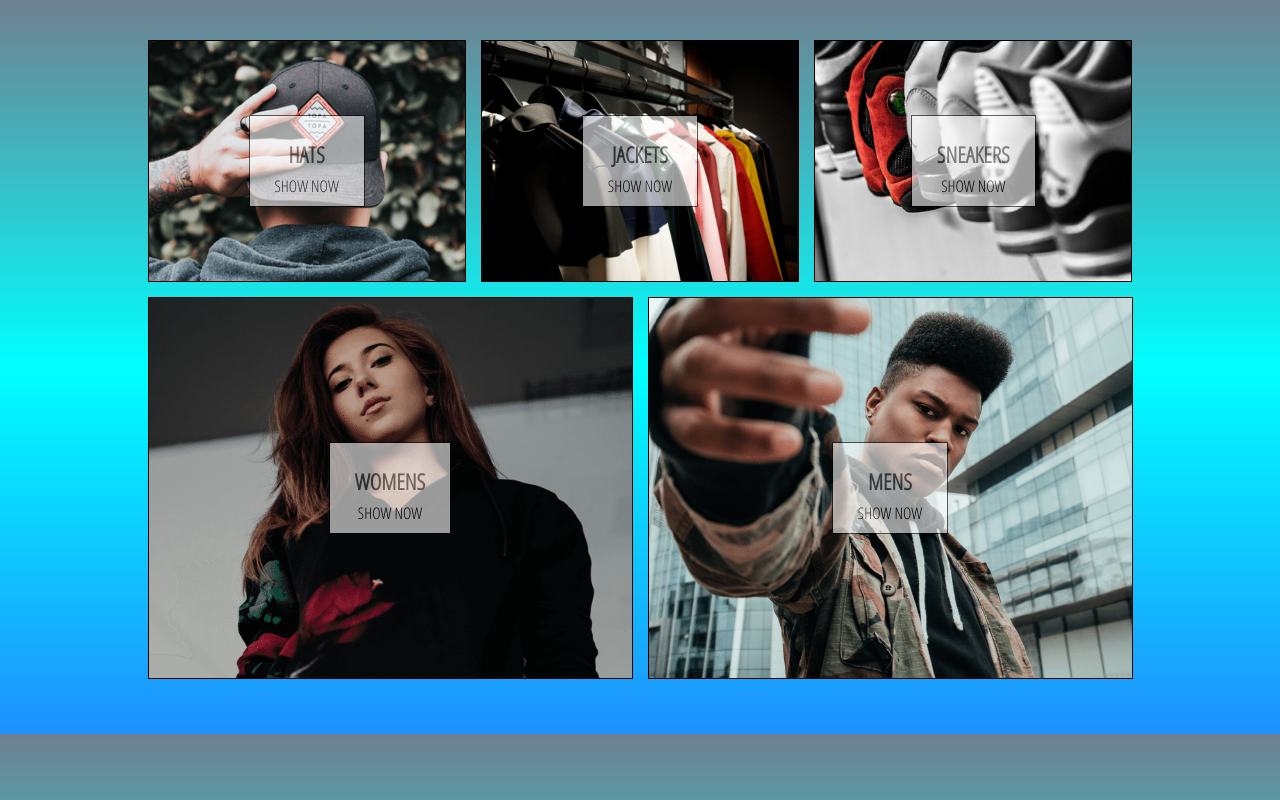
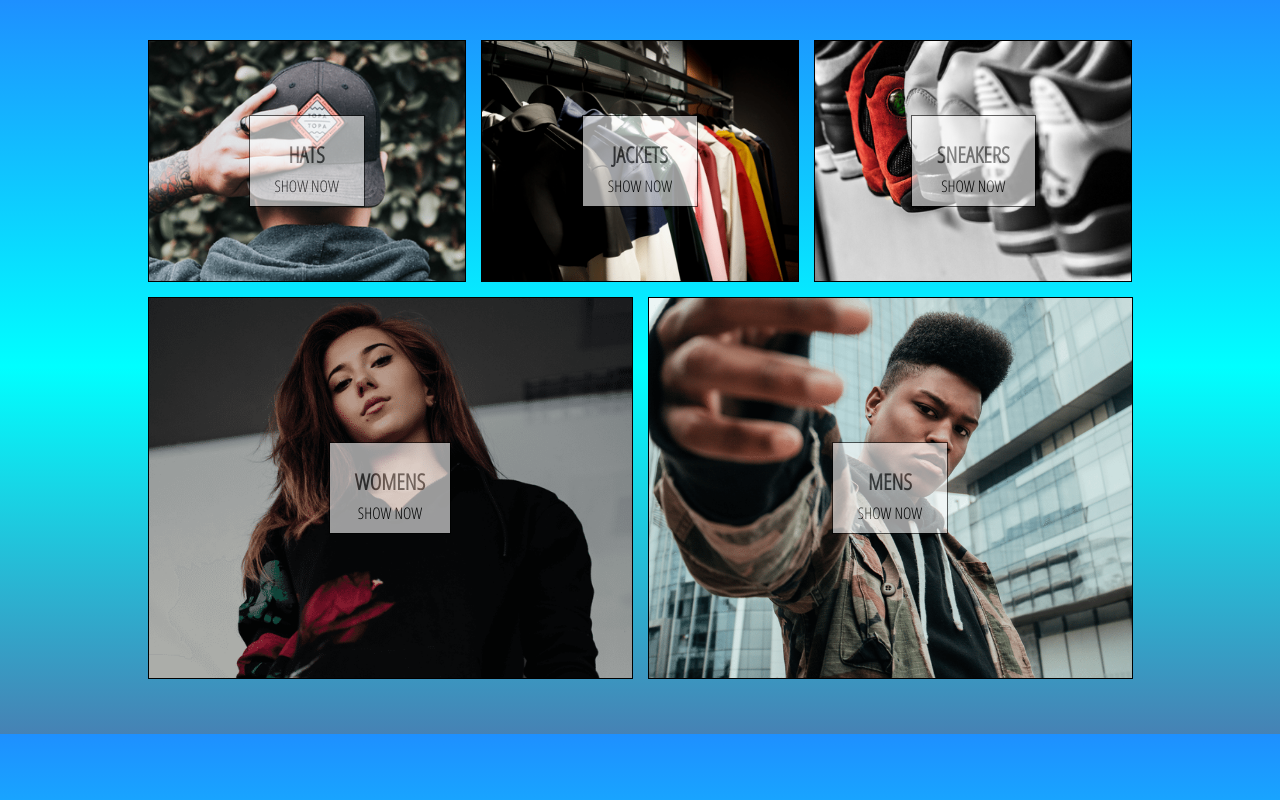
Before and after one commit to amriikk/CandraLtd, a React (Create React App) app: page / in a window 1280 px wide. Built offline with nearby package versions, Linux system fonts and the light colour scheme.

Commit message:
Create header links

```diff
--- a/src/App.css
+++ b/src/App.css
@@ -2,6 +2,5 @@ body {
     font-family: 'Open Sans Condensed';
     padding: 20px 60px;
     background: steelblue;
-    background-image: linear-gradient(slategray, cyan, dodgerblue);
-
+    background-image: linear-gradient(dodgerblue, cyan, steelblue);
 }
```
